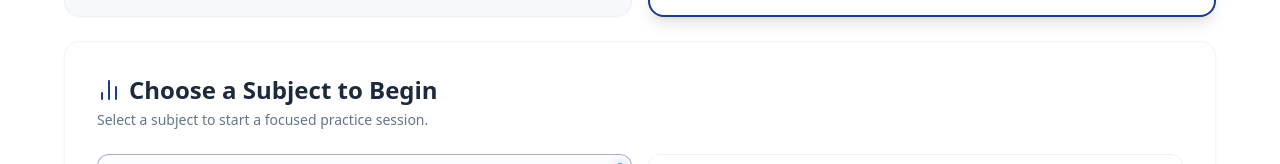
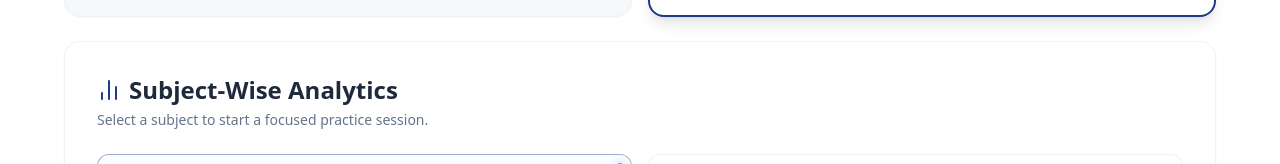
Before and after one commit to Rajnish-Bansal/test-series, a React (Vite) app: page /dashboard in a window 1280 px wide. Shown: the part 265-429 px from the top of the page. Built offline with nearby package versions, Linux system fonts and the light colour scheme.

Commit message:
UI: change dashboard analytics title to 'Subject-Wise Analytics' for all users

```diff
--- a/src/pages/Dashboard.jsx
+++ b/src/pages/Dashboard.jsx
@@ -273,7 +273,7 @@ export default function Dashboard() {
                     <div>
                         <h2 className="text-2xl font-bold text-slate-800 flex items-center gap-2">
                             <BarChart2 className="text-upsc-blue w-6 h-6" />
-                            {isAuthenticated ? 'Subject-Wise Analytics' : 'Choose a Subject to Begin'}
+                            Subject-Wise Analytics
                         </h2>
                         {!isAuthenticated && <p className="text-slate-500 text-sm font-medium mt-1">Select a subject to start a focused practice session.</p>}
                     </div>
```
